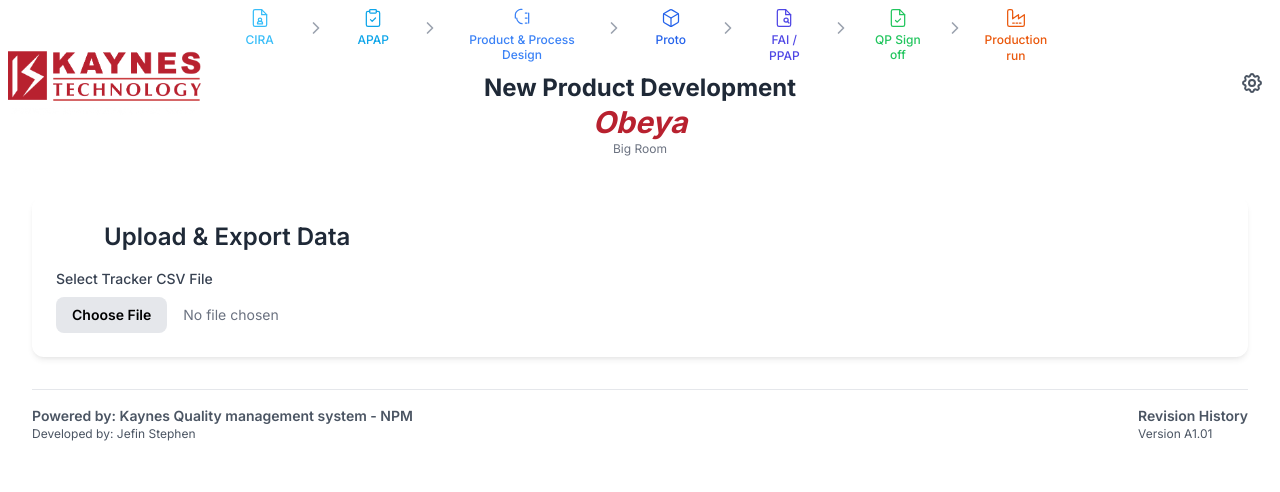
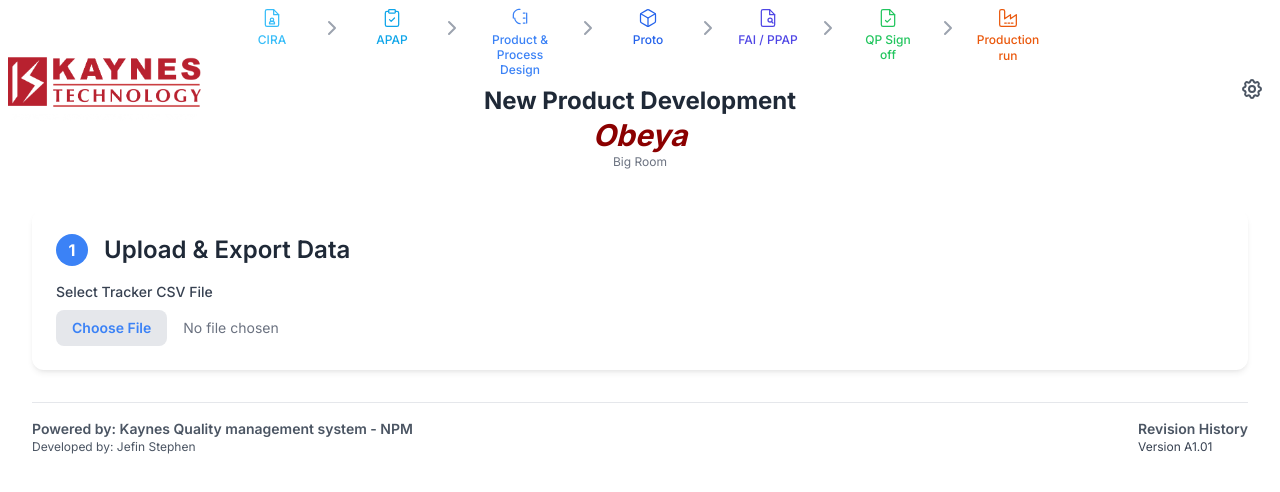
Before and after one commit to KTJefin/NPD_obeya_dashboard, a plain HTML site: page index.html in a window 1280 px wide. Drawn offline with nearby package versions, Linux system fonts and the light colour scheme.

Commit message:
index.html

```diff
--- a/index.html
+++ b/index.html
@@ -12,7 +12,7 @@
     <script src="https://cdn.jsdelivr.net/npm/sortablejs@latest/Sortable.min.js"></script>
     <!-- Tailwind CSS for styling -->
     <script src="https://cdn.tailwindcss.com"></script>
-    <script>big
+    <script>
         // Custom color themes for Tailwind CSS
         tailwind.config = {
             darkMode: 'class',
@@ -42,7 +42,7 @@
         body {
             font-family: 'Inter', sans-serif;
         }
-        .app-header { @apply bg-white dark:bg-gray-800 border-b border-gray-200 dark:border-gray-700; }
+        /* Removed .app-header rule */
         .card { @apply bg-white dark:bg-gray-800 transition-colors duration-300; box-shadow: 0 4px 6px -1px rgb(0 0 0 / 0.07), 0 2px 4px -2px rgb(0 0 0 / 0.07); }
         .stage-tab.active { @apply border-theme-primary text-gray-900 dark:text-white; }
         details[open] > summary { background-color: var(--color-accent); @apply dark:bg-gray-700/50; }
@@ -87,12 +87,18 @@
         .sortable-item {
             @apply p-2 border dark:border-gray-700 rounded-md cursor-grab bg-white dark:bg-gray-800;
         }
+        /* Add transition for smooth shadow effect */
+        header {
+            transition: box-shadow 0.3s ease-in-out;
+        }
     </style>
 </head>
-<body class="bg-white dark:bg-gray-900 text-gray-800 dark:text-gray-200 transition-colors duration-300">
+<!-- Modified body tag: Changed dark:bg-gray-900 to dark:bg-gray-800 -->
+<body class="bg-white dark:bg-gray-800 text-gray-800 dark:text-gray-200 transition-colors duration-300">
 
     <!-- Header -->
-    <header class="app-header shadow-sm sticky top-0 z-40">
+     <!-- Removed border and shadow classes, added id="appHeader" -->
+     <header id="appHeader" class="bg-white dark:bg-gray-800 sticky top-0 z-40">
         <div class="container mx-auto p-2 grid grid-cols-5 items-center">
             <!-- Left: Logo -->
             <div class="flex items-center col-span-1">
@@ -101,7 +107,7 @@
 
             <!-- Center: Title & Workflow -->
             <div class="flex flex-col items-center justify-center text-center col-span-3">
-                <div class="flex items-start justify-center space-x-1 sm:space-x-5">
+                <div class="flex items-start justify-center space-x-2 sm:space-x-4">
                     <!-- Stage 1: CIRA -->
                     <div class="flex flex-col items-center w-16 text-center text-sky-400">
                         <svg xmlns="http://www.w3.org/2000/svg" viewBox="0 0 24 24" fill="none" stroke="currentColor" stroke-width="1.5" stroke-linecap="round" stroke-linejoin="round" class="h-5 w-5"><path d="M14 2H6a2 2 0 0 0-2 2v16a2 2 0 0 0 2 2h12a2 2 0 0 0 2-2V8z"></path><polyline points="14 2 14 8 20 8"></polyline><circle cx="12" cy="14" r="2"></circle><path d="M12 16c-1.5 0-3 .5-3 2v1h6v-1c0-1.5-1.5-2-3-2z"></path></svg>
@@ -115,7 +121,7 @@
                     </div>
                     <svg xmlns="http://www.w3.org/2000/svg" width="24" height="24" viewBox="0 0 24 24" fill="none" stroke="currentColor" stroke-width="2" stroke-linecap="round" stroke-linejoin="round" class="h-6 w-6 text-gray-400 mt-2"><polyline points="9 18 15 12 9 6"></polyline></svg>
                     <!-- Stage 3: DESIGN -->
-                    <div class="flex flex-col items-center w-16.1 text-center text-blue-500">
+                    <div class="flex flex-col items-center w-20 text-center text-blue-500">
                         <svg xmlns="http://www.w3.org/2000/svg" viewBox="0 0 24 24" fill="none" stroke="currentColor" stroke-width="1.5" stroke-linecap="round" stroke-linejoin="round" class="h-5 w-5"><path d="M20 18V6" /><path d="M18 6h-2" /><path d="M18 12h-2" /><path d="M18 18h-2" /><path d="M12.13 18.87a5.1 5.1 0 0 1-3.6-1.53l-1.3-1.3a5.1 5.1 0 0 1-1.53-3.6V12" /><path d="M4 12V8a5.1 5.1 0 0 1 1.53-3.6l1.3-1.3a5.1 5.1 0 0 1 3.6-1.53H12" /></svg>
                         <p class="text-xs mt-1 font-medium leading-tight">Product & Process Design</p>
                     </div>
@@ -144,9 +150,9 @@
                         <p class="text-xs mt-1 font-medium">Production run</p>
                     </div>
                 </div>
-                <h1 class="text-2xl font-bold text-gray-800 dark:text-gray-100 mt-2">
+                 <h1 class="text-2xl font-bold text-gray-800 dark:text-gray-100 mt-2">
                     New Product Development <br>
-                    <span class="text-3xl italic font-extrabold" style="color: #B8212F;">Obeya</span>
+                    <span class="text-3xl italic font-extrabold" style="color: #8B0000;">Obeya</span>
                 </h1>
                 <p class="text-xs text-gray-500 dark:text-gray-400">Big Room</p>
             </div>
@@ -336,8 +342,7 @@
                   </div>
                   <div>
                       <p class="text-sm font-semibold text-right">Revision History</p>
-                      <p class="text-xs">Version A1.01</p>
-                      </div>
+                      <p class="text-xs text-gray-700 dark:text-gray-300">Version A1.01</p>
                   </div>
             </div>
         </footer>
@@ -388,6 +393,7 @@
     <script>
         document.addEventListener('DOMContentLoaded', () => {
         // --- DOM Elements & State ---
+        const appHeader = document.getElementById('appHeader'); // Added header reference
         const csvFileInput = document.getElementById('csvFileInput');
         const exportCsvButton = document.getElementById('exportCsvButton');
         const step2 = document.getElementById('step-2');
@@ -532,6 +538,12 @@
              document.documentElement.classList.add(theme);
              localStorage.setItem('colorTheme', theme);
         };
+
+        applyColorTheme(localStorage.getItem('colorTheme') || 'theme-blue'); // Apply theme early
+        themeSelector.value = localStorage.getItem('colorTheme') || 'theme-blue';
+        // applyDarkMode(); Moved inside DOMContentLoaded
+        loadSettings();
+
         settingsButton.addEventListener('click', (e) => { e.stopPropagation(); settingsModal.classList.toggle('hidden'); populateSettingsModal(); });
         document.addEventListener('click', (e) => { if (!settingsModal.contains(e.target) && !settingsButton.contains(e.target)) { settingsModal.classList.add('hidden'); } });
         darkModeSwitch.addEventListener('change', () => { localStorage.theme = darkModeSwitch.checked ? 'dark' : 'light'; applyDarkMode(); updateDashboardView(); });
@@ -540,10 +552,6 @@
         document.getElementById('saveSettings')?.addEventListener('click', saveSettings);
         document.getElementById('resetSettings')?.addEventListener('click', resetSettings);
 
-        applyColorTheme(localStorage.getItem('colorTheme') || 'theme-blue');
-        themeSelector.value = localStorage.getItem('colorTheme') || 'theme-blue';
-        applyDarkMode();
-        loadSettings();
 
         // --- Modal Logic ---
         closeModal.addEventListener('click', () => detailModal.classList.add('hidden'));
@@ -1758,14 +1766,15 @@
         });
 
         // --- Header Scroll Effect ---
-        const header = document.querySelector('.app-header');
         window.addEventListener('scroll', () => {
-            if (window.scrollY > 10) { // When scrolled more than 10 pixels
-                header.classList.add('bg-white', 'dark:bg-gray-800', 'shadow-sm', 'border-b', 'border-gray-200', 'dark:border-gray-700');
-            } else { // When at the very top
-                header.classList.remove('bg-white', 'dark:bg-gray-800', 'shadow-sm', 'border-b', 'border-gray-200', 'dark:border-gray-700');
+            if (window.scrollY > 0) {
+                appHeader.classList.add('shadow-md'); // Add shadow when scrolled
+            } else {
+                appHeader.classList.remove('shadow-md'); // Remove shadow when at the top
             }
         });
+
+        applyDarkMode(); // Apply dark mode settings on initial load
     });
     </script>
 </body>
```
